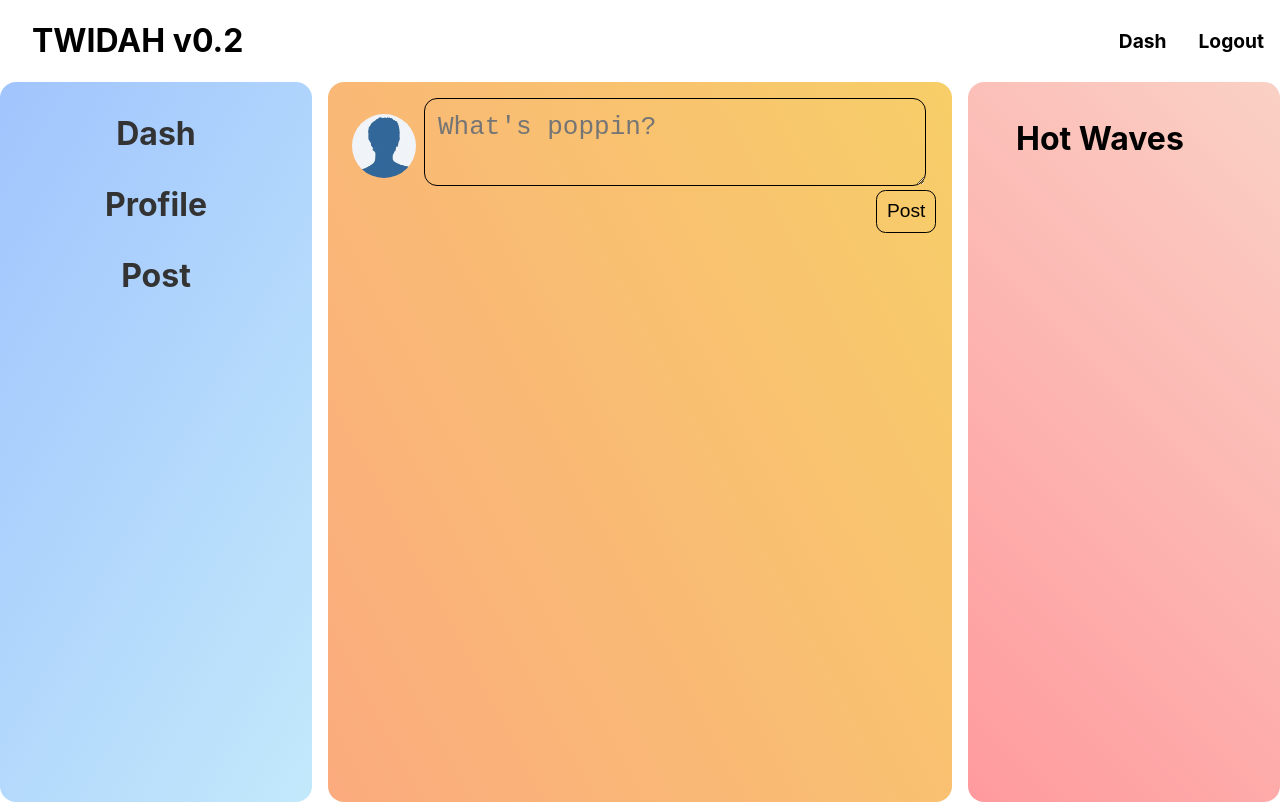
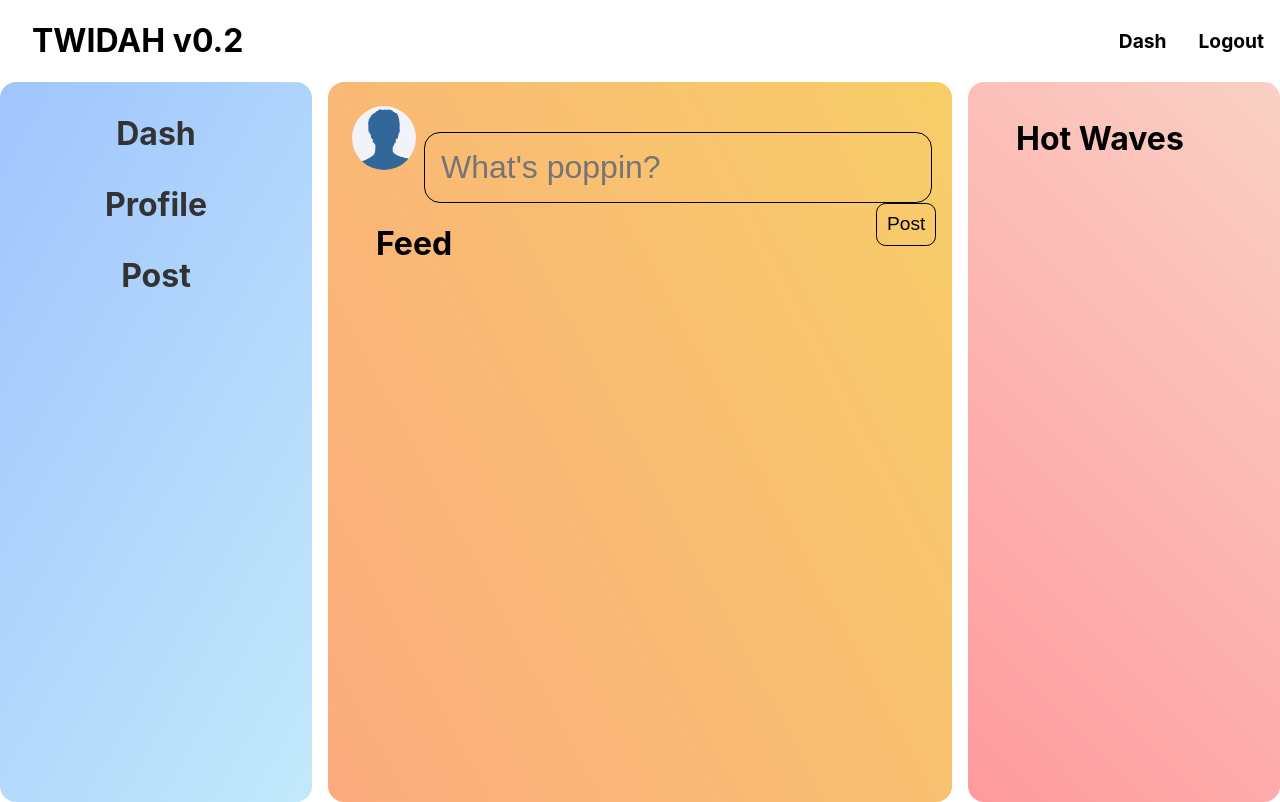
Before and after one commit to twidah/twidah-frontend, a React (Create React App) app: page / in a window 1280 px wide. Built offline with nearby package versions, Linux system fonts and the light colour scheme; sample sign-in values are in the browser's storage.

Commit message:
Setup the feed.

```diff
--- a/src/comps/board/Board.js
+++ b/src/comps/board/Board.js
@@ -1,12 +1,22 @@
 import React from "react";
+import { Routes, Route } from "react-router-dom";
 import { Twoot } from "./twoot/Twoot";
-import { Routes, Route } from "react-router-dom";
+import { Feed } from "./feed/Feed";
 
 export const Board = () => {
     return (
         <>
             <Routes>
-                <Route path="/" element={<Twoot />} />
+                <Route
+                    path="/"
+                    element={
+                        <>
+                            <Twoot />
+                            <Feed />
+                        </>
+                    }
+                />
+                {/* <Route path="/" element={} /> */}
             </Routes>
         </>
     );
--- /dev/null
+++ b/src/comps/board/feed/Feed.js
@@ -0,0 +1,9 @@
+import React from "react";
+
+export const Feed = () => {
+    return (
+        <div>
+            <h1>Feed</h1>
+        </div>
+    );
+};
--- a/src/comps/board/twoot/Twoot.js
+++ b/src/comps/board/twoot/Twoot.js
@@ -6,12 +6,8 @@ export const Twoot = () => {
     return (
         <div className="twoot-container">
             <div className="img-and-text">
-                <img className="profile-pic" src={img} />
-                <textarea
-                    type="text"
-                    name="twoot"
-                    placeholder="What's poppin?"
-                />
+                <img className="profile-pic" src={img} alt="Profile" />
+                <input type="text" name="twoot" placeholder="What's poppin?" />
             </div>
             <button>Post</button>
         </div>
--- a/src/comps/board/twoot/index.css
+++ b/src/comps/board/twoot/index.css
@@ -5,7 +5,7 @@
     margin: 0.5em;
 }
 
-textarea {
+input {
     display: inline-block;
     border: 1px solid black;
     border-radius: 0.5em;
```
